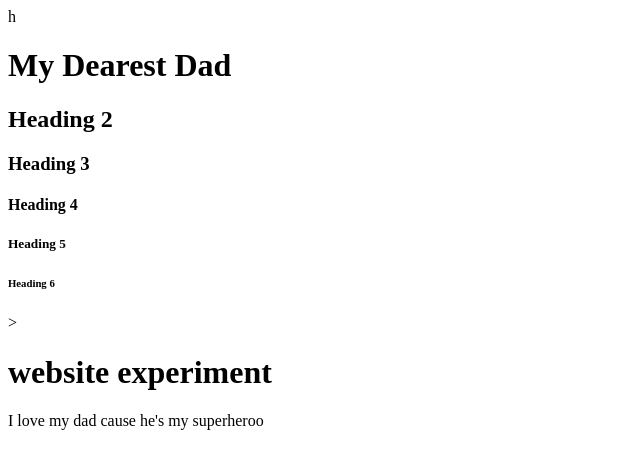
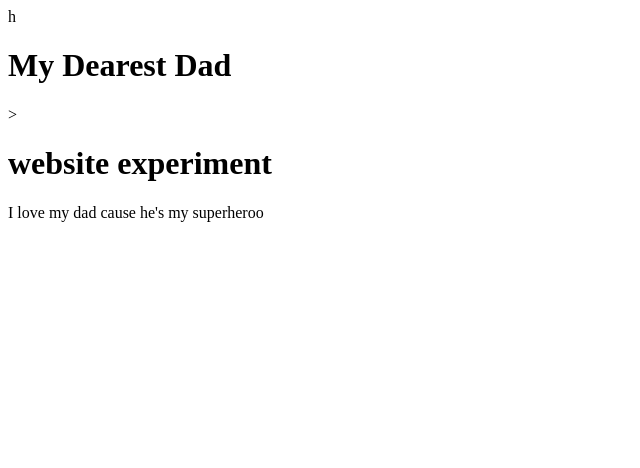
Before and after one commit to Grizielle18/Gricellesfirsttry, a plain HTML site: page index.html in a window 1280 px wide. Shown: the whole page, without its empty margins (0-640 px from the left). Drawn offline with Linux system fonts and the light colour scheme.

Commit message:
Update index.html

```diff
--- a/index.html
+++ b/index.html
@@ -8,11 +8,6 @@
 <body>
 
 <h1>My Dearest Dad</h1>
-<h2>Heading 2</h2>
-<h3>Heading 3</h3>
-<h4>Heading 4</h4>
-<h5>Heading 5</h5>
-<h6>Heading 6</h6>
 
 </body>
 </html>
```
